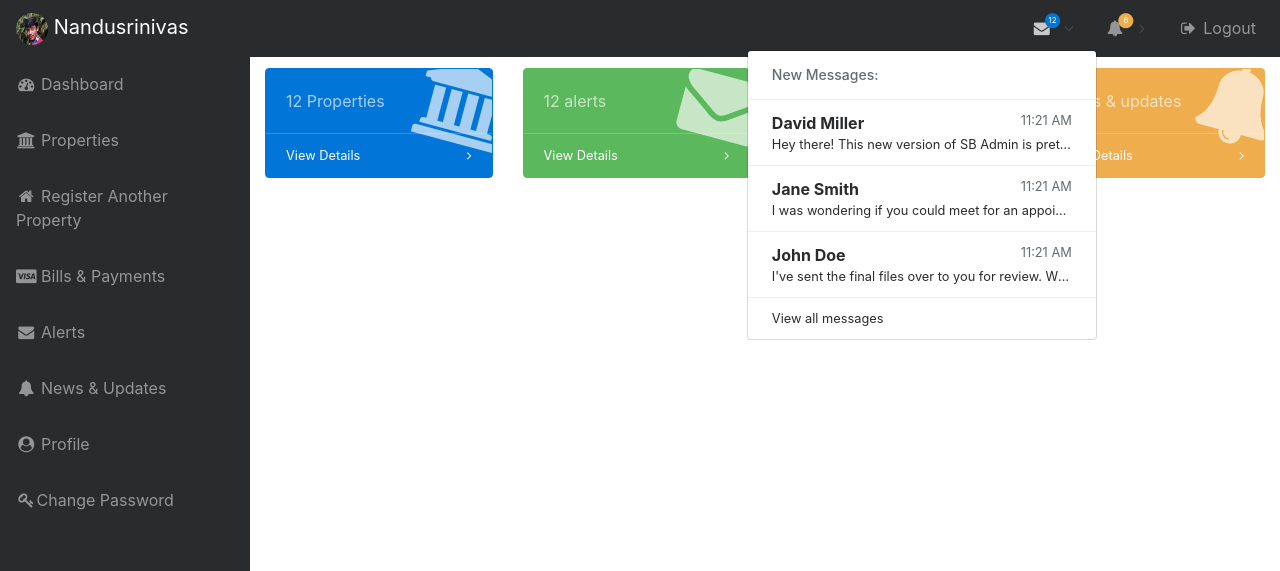
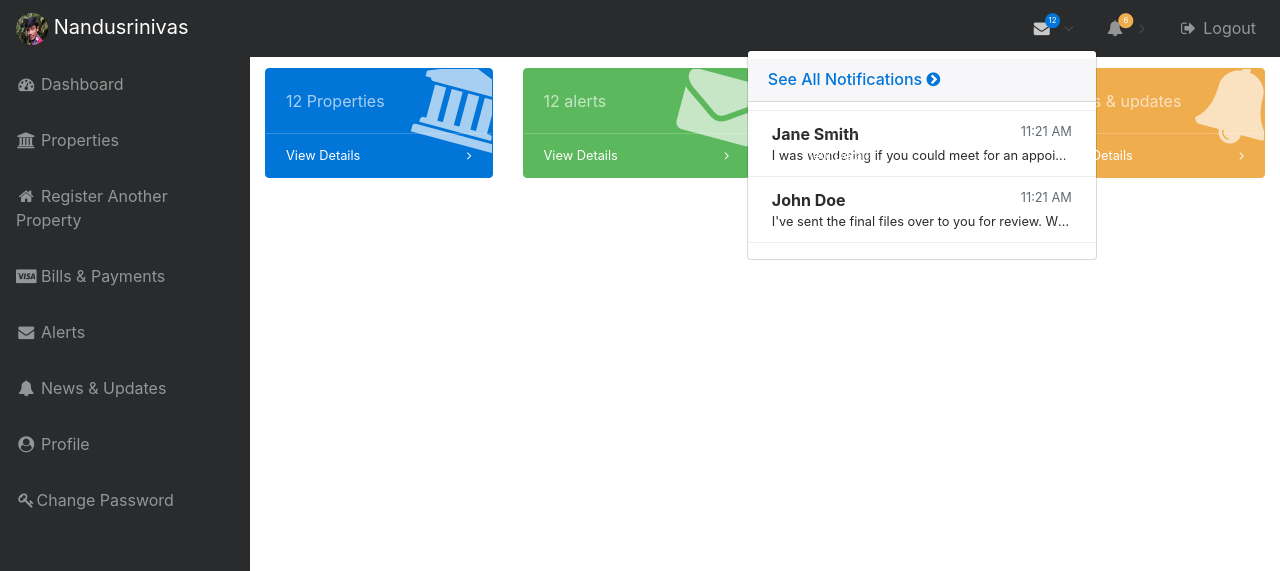
Before and after one commit to SriNandan33/MVPM, a Django app: page /account/dashboard/ in a window 1280 px wide, after a click on "12". Shown: the top 571 px of the page. Run offline with Django 3.2, Linux system fonts and the light colour scheme; a user stored in the database is signed in; some libraries are stand-ins or nearby versions.

Commit message:
added notifications

```diff
--- a/accounts/urls.py
+++ b/accounts/urls.py
@@ -6,6 +6,7 @@ urlpatterns=[
     url(r'^login/$',views.login_view,name='login'),
     url(r'^logout/$',views.logout_view,name='logout'),
     url(r'^dashboard/$',views.dashboard,name='dashboard'),
+    url(r'dashboard/notifications/$', views.all_notifications, name='all_notifications'),
     url(r'dashboard/news_updates/$',views.newsupdates,name='newsupdates'),
     url(r'dashboard/billing/$',views.billing,name='billing'),
     url(r'dashboard/profile/$',views.update_profile,name='update_profile'),
--- a/accounts/views.py
+++ b/accounts/views.py
@@ -10,7 +10,7 @@ from django.shortcuts import render,redirect
 from django.http import HttpResponseRedirect
 from .forms import UserLoginForm ,UserForm,ProfileForm
 from .models import UserProfile
-from promanage.models import Property
+from promanage.models import Property,Notification
 
 
 def login_view(request):
@@ -44,6 +44,11 @@ def dashboard(request):
     return render(request,'dashboard/dashboard.html',{})
 
 @login_required(login_url='/account/login/')
+def all_notifications(request):
+    notifications = Notification.objects.filter(to_user =request.user,is_read=False)
+    return render(request,'dashboard/notifications.html',{'notifications':notifications})
+
+@login_required(login_url='/account/login/')
 def newsupdates(request):
     return render(request,'dashboard/news&updates.html',{})
 
--- a/mvpm/settings.py
+++ b/mvpm/settings.py
@@ -41,6 +41,7 @@ INSTALLED_APPS = [
     'django.contrib.sessions',
     'django.contrib.messages',
     'django.contrib.staticfiles',
+    'django.contrib.humanize',
 
     'core',
     'accounts',
--- a/promanage/admin.py
+++ b/promanage/admin.py
@@ -1,4 +1,5 @@
 from django.contrib import admin
-from .models import Property
+from .models import Property,Notification
 
 admin.site.register(Property)
+admin.site.register(Notification)
--- a/promanage/views.py
+++ b/promanage/views.py
@@ -1,7 +1,7 @@
 from django.shortcuts import render,redirect
 from .forms import PropertyForm
 from django.contrib.auth.decorators import login_required
-from .models import Property
+from .models import Property,Notification
 
 @login_required(login_url='/account/login/')
 def Property_register_view(request):
--- a/templates/dashboard/dashboard.html
+++ b/templates/dashboard/dashboard.html
@@ -70,12 +70,7 @@
                         <span class="new-indicator text-primary hidden-md-down"><i class="fa fa-fw fa-circle"></i><span class="number">12</span></span>
                     </a>
                     <div class="dropdown-menu dropdown-menu-right" aria-labelledby="messagesDropdown">
-                        <h6 class="dropdown-header">New Messages:</h6>
-                        <div class="dropdown-divider"></div>
-                        <a class="dropdown-item" href="#">
-                            <strong>David Miller</strong> <span class="small float-right text-muted">11:21 AM</span>
-                            <div class="dropdown-message small">Hey there! This new version of SB Admin is pretty awesome! These messages clip off when they reach the end of the box so they don't overflow over to the sides!</div>
-                        </a>
+                        <a href="#" style="text-decoration: none"><h6 class="card-header"> See All Notifications   <i class="fa fa-chevron-circle-right" aria-hidden="true"></i> </h6></a>
                         <div class="dropdown-divider"></div>
                         <a class="dropdown-item" href="#">
                             <strong>Jane Smith</strong> <span class="small float-right text-muted">11:21 AM</span>
@@ -87,9 +82,6 @@
                             <div class="dropdown-message small">I've sent the final files over to you for review. When you're able to sign off of them let me know and we can discuss distribution.</div>
                         </a>
                         <div class="dropdown-divider"></div>
-                        <a class="dropdown-item small" href="#">
-                            View all messages
-                        </a>
                     </div>
                 </li>
                 <li class="nav-item dropdown">
```
Also changed, not shown: promanage/models.py (+20 -1 lines), templates/dashboard/notifications.html (added, +34 -0 lines), promanage/migrations/0010_auto_20170608_1337.py (added).
